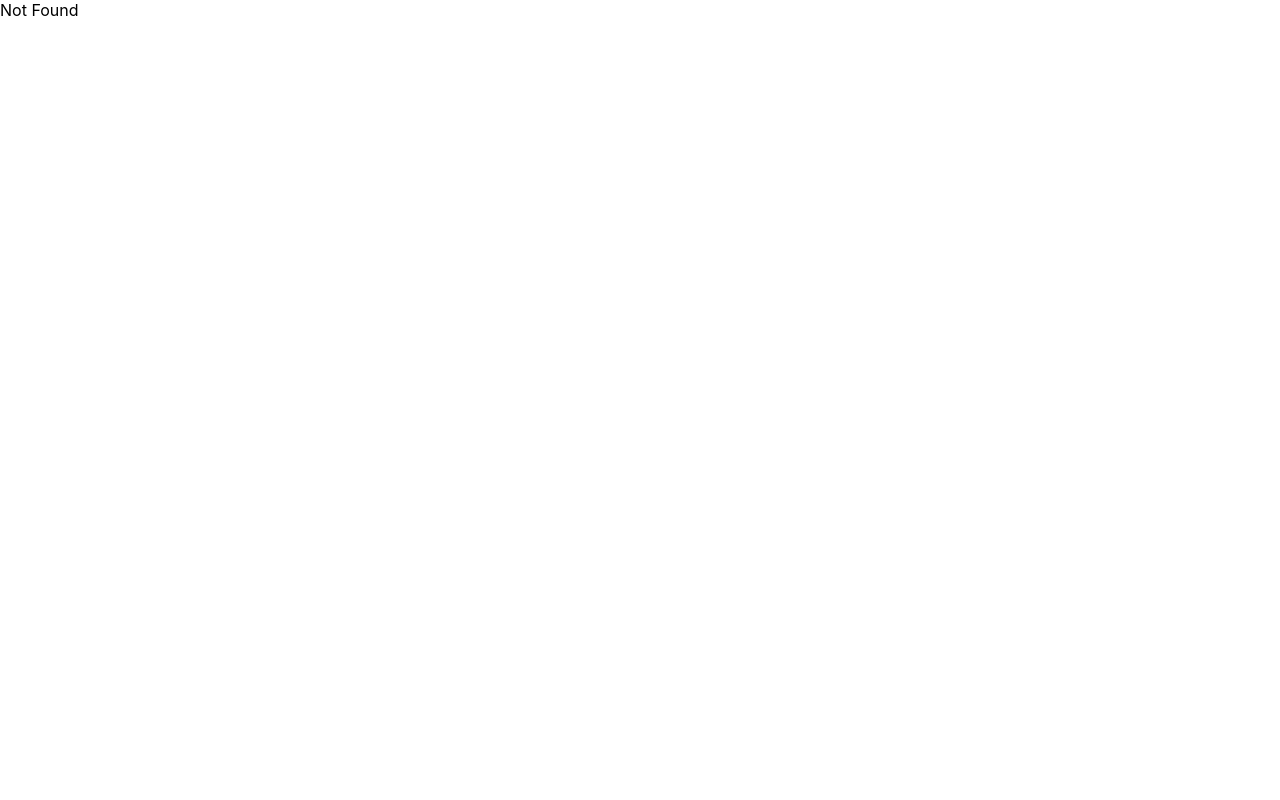
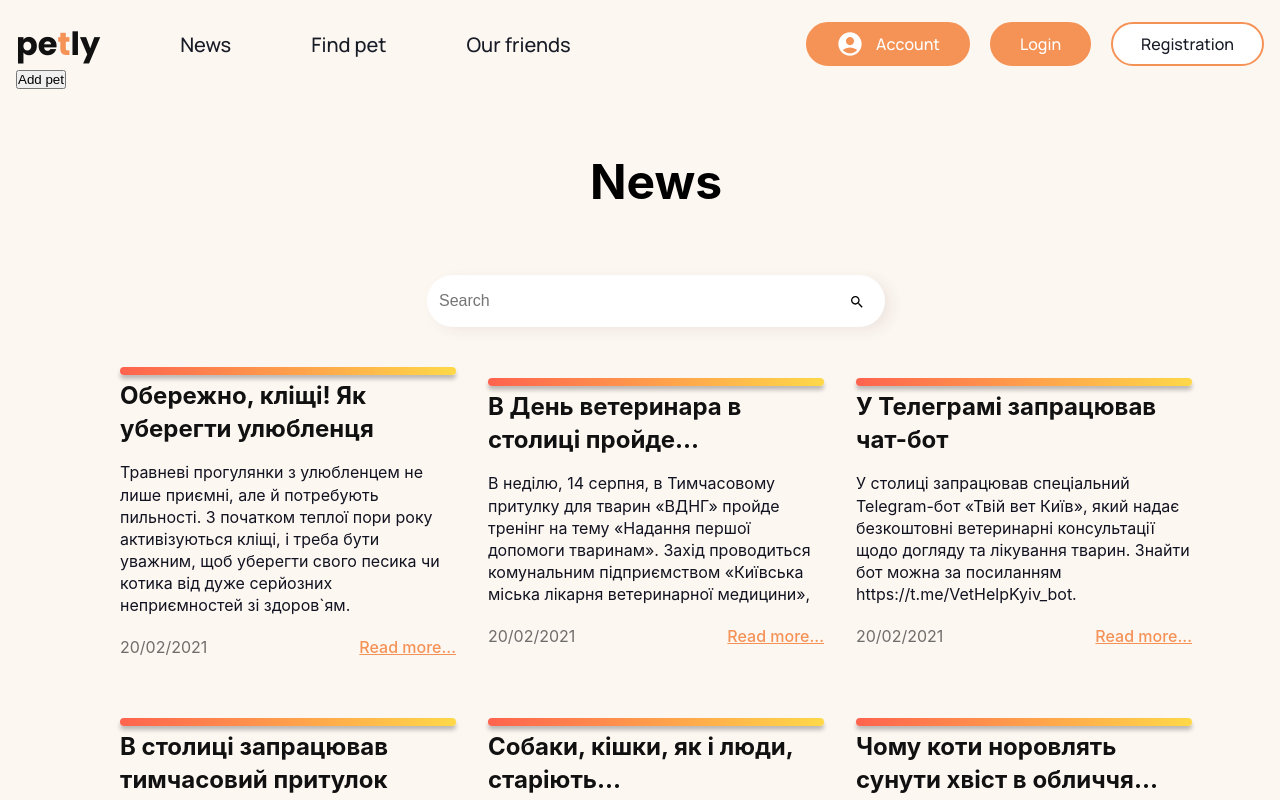
Before and after one commit to BogdanZarichnyy/team-project-react-nodejs-frontend, a React (Create React App) app: page /news in a window 1280 px wide. Shown: the top 800 px of the page. Built offline with nearby package versions, Linux system fonts and the light colour scheme.

Commit message:
created searc input add changed news

```diff
--- a/src/App.js
+++ b/src/App.js
@@ -9,6 +9,7 @@ import './App.css';
 const OurFriendsPages = lazy(() =>
   import('./pages/OurFriendsPages/OurFriendsPages')
 );
+const NewsList = lazy(() => import('./pages/News/NewsList'));
 
 export const App = () => {
   return (
@@ -16,8 +17,9 @@ export const App = () => {
       <Routes>
         <Route path="/" element={<SharedLayout />}>
           <Route path="/login" element={<LoginPage />} />
+          <Route path="/friends" element={<OurFriendsPages />} />
+          <Route path="/news" element={<NewsList />} />
         </Route>
-        <Route path="/friends" element={<OurFriendsPages />} />
 
         <Route path="*" element={<span>Not Found</span>} />
       </Routes>
--- /dev/null
+++ b/src/components/SearchInput/SearchInput.jsx
@@ -0,0 +1,26 @@
+import React from 'react';
+import s from './SearchInput.module.scss';
+import InputBase from '../InputBase/InputBase';
+import sprite from '../../images/sprite.svg';
+
+const SearchInput = () => {
+  return (
+    <form className={s.form}>
+      <div className={s.formSearch}>
+        <InputBase
+          type="text"
+          name="search"
+          placeholder="Search"
+          styles={s.inputSearch}
+        />
+        <button type="submit" className={s.btnSearch}>
+          <svg width="16" height="16">
+            <use href={`${sprite}#searchIcon`}></use>
+          </svg>
+        </button>
+      </div>
+    </form>
+  );
+};
+
+export default SearchInput;
--- /dev/null
+++ b/src/components/SearchInput/SearchInput.module.scss
@@ -0,0 +1,43 @@
+@import "../../sass/utils/mixins";
+@import "../../sass/utils/variables";
+
+.form {
+    text-align: center;
+    margin-bottom: 40px;
+}
+.formSearch {
+    position: relative;
+    display: inline-block;
+    width: 100%;
+
+     @include tablet {
+        width: 608px;
+     }
+}
+
+.inputSearch {
+    padding: 9px 12px;
+    font-weight: 500;
+    font-size: 16px;
+    border: none;
+    box-shadow: 7px 4px 14px rgba(49, 21, 4, 0.07);
+    color:#535353;;
+    background-color: getColor('clr-white');
+}
+
+.btnSearch {
+    position: absolute;
+
+    width: 22px;
+    height: 22px;
+    top: 11px;
+    right: 12px;
+    border: none;
+    border-radius: 50%;
+    background-color: inherit;
+    @include tablet {
+        top: 17px;
+        right: 92px;
+
+    }
+}
--- /dev/null
+++ b/src/components/SearchInput/index.js
@@ -0,0 +1 @@
+export { default } from './SearchInput';
--- /dev/null
+++ b/src/news.json
@@ -0,0 +1,44 @@
+[
+  {
+    "_id": "63ad8cafb5b9f1fae72c358c",
+    "title": "Обережно, кліщі! Як уберегти улюбленця",
+    "url": "https://www.kmlvm.com.ua/oberezhno-klishhi-yak-uberegty-ulyublentsya-vid-nepryyemnostej/",
+    "info": "Травневі прогулянки з улюбленцем не лише приємні, але й потребують пильності. З початком теплої пори року активізуються кліщі, і треба бути уважним, щоб уберегти свого песика чи котика від дуже серйозних неприємностей зі здоров`ям.",
+    "date": "20/02/2021"
+  },
+  {
+    "_id": "63ad8cdfb5b9f1fae72c3592",
+    "title": "В День ветеринара в столиці пройде...",
+    "url": "https://www.kmlvm.com.ua/v-den-veterynara-v-stolytsi-projde-bezkoshtovnyj-trening-z-nadannya-pershoyi-dopomogy-tvarynam/",
+    "info": "В неділю, 14 серпня, в Тимчасовому притулку для тварин «ВДНГ» пройде тренінг на тему «Надання першої допомоги тваринам». Захід проводиться комунальним підприємством «Київська міська лікарня ветеринарної медицини»,",
+    "date": "20/02/2021"
+  },
+  {
+    "_id": "63ad8cedb5b9f1fae72c3595",
+    "title": "У Телеграмі запрацював чат-бот",
+    "url": "https://www.kmlvm.com.ua/u-telegrami-zapratsyuvav-chat-bot-shho-nadaye-bezkoshtovni-konsultatsiyi-shhodo-doglyadu-za-tvarynamy/",
+    "info": "У столиці запрацював спеціальний Telegram-бот «Твій вет Київ», який надає безкоштовні ветеринарні консультації щодо догляду та лікування тварин. Знайти бот можна за посиланням https://t.me/VetHelpKyiv_bot.",
+    "date": "20/02/2021"
+  },
+  {
+    "_id": "63ad8d03b5b9f1fae72c3598",
+    "title": "В столиці запрацював тимчасовий притулок",
+    "url": "https://www.kmlvm.com.ua/v-stolytsi-zapratsyuvav-tymchasovyj-prytulok-dlya-tvaryn/",
+    "info": "Завдяки зусиллям столичних служб та волонтерів, у столиці запрацював тимчасовий притулок для тварин “Виставковий центр”, який діє на території 16 павільйону на ВДНГ. Притулок даватиме прихисток тваринам...",
+    "date": "20/02/2021"
+  },
+  {
+    "_id": "63ad8d13b5b9f1fae72c359b",
+    "title": "Собаки, кішки, як і люди, старіють...",
+    "url": "https://www.kmlvm.com.ua/u-telegrami-zapratsyuvav-chat-bot-shho-nadaye-bezkoshtovni-konsultatsiyi-shhodo-doglyadu-za-tvarynamy/",
+    "info": "Зрілий вік вихованця – велика відповідальність для дбайливого власника. Старіння неможливо зупинити, але як процеси будуть відбуватись саме у вашого вихованця, багато в чому залежить від умов утримання...",
+    "date": "20/02/2021"
+  },
+  {
+    "_id": "63ad8d23b5b9f1fae72c359e",
+    "title": "Чому коти норовлять сунути хвіст в обличчя...",
+    "url": "https://ukr.media/animals/446231/",
+    "info": "Любителі котів зазвичай досконально знають характер своїх пухнастиків. Одних обов'язково потрібно погладити перед їжею, інші чекають, поки ви відкладете книгу, щоб лягти до вас в ліжко. Але іноді коти поводяться так, що навіть...",
+    "date": "20/02/2021"
+  }
+]
--- /dev/null
+++ b/src/pages/News/NewsList.jsx
@@ -0,0 +1,36 @@
+import styles from './NewsList.module.scss';
+import newsArticle from '../../news.json';
+import SearchInput from '../../components/SearchInput';
+
+const NewsList = () => {
+  return (
+    <div className={styles.container}>
+      <h2 className={styles.title}>News</h2>
+      <SearchInput />
+      <ul className={styles.articlelist}>
+        {newsArticle.map(({ _id, title, url, info, date }) => (
+          <li className={styles.articleItem} key={_id}>
+            <span className={styles.gradient}></span>
+            <h3 className={styles.articleTitle}>{title}</h3>
+            <p className={styles.articleDescription}>{info}</p>
+            <p className={styles.articleMeta}>
+              <span className={styles.metaDate}>
+                {date?.split('T').shift().split('-').join('/')}
+              </span>
+              <a
+                href={url}
+                target="_blank"
+                rel="noreferrer noopener nofollow"
+                className={styles.metaLink}
+              >
+                Read more...
+              </a>
+            </p>
+          </li>
+        ))}
+      </ul>
+    </div>
+  );
+};
+
+export default NewsList;
--- /dev/null
+++ b/src/pages/News/NewsList.module.scss
@@ -0,0 +1,93 @@
+@import '../../sass/utils/mixins';
+@import '../../sass/utils/variables';
+@import '../../sass/utils/container';
+
+.articleTitle {
+    margin-bottom: 16px;
+
+    @include font-size(24px, 700, 1.38);
+    color: getColor('clr-black');
+}
+
+.title {
+    font-size: 24px;
+    line-height: 1.38;
+    text-align: center;
+    margin-bottom: 28px;
+
+    @include tablet {
+        font-size: 48px;
+        margin-bottom: 40px;
+    }
+
+    @include desktop {
+        margin-bottom: 60px;
+    }
+}
+
+.articlelist {
+    @include flex-center;
+    flex-direction: column;
+    gap: 40px 0;
+    height: 100%;
+
+    @include tablet {
+        @include flex-center;
+        flex-direction: row;
+
+        flex-wrap: wrap;
+        gap: 60px 32px;
+    }
+
+    @include desktop {
+        justify-content: center;
+    }
+}
+
+.articleItem {
+    width: 280px;
+    height: 100%;
+
+    font-size: 16px;
+
+    @include tablet {
+        width: 336px;
+    }
+}
+
+.gradient {
+    display: block;
+    margin-bottom: 4px;
+    height: 8px;
+    background: linear-gradient(90deg, #ff634e 0%, #ffdf48 105.44%);
+    border-radius: 40px;
+    box-shadow: 0px 4px 4px rgba(0, 0, 0, 0.25);
+}
+
+.articleDescription {
+    margin-bottom: 20px;
+
+    @include font-size(16px, 400, 1.38);
+    color: rgb(17, 19, 33);
+}
+
+.articleMeta {
+    display: flex;
+    justify-content: space-between;
+}
+
+.metaDate {
+    @include font-size(16px, 400, 1.38);
+    color: rgba(17, 17, 17, 0.6);
+}
+
+.metaLink {
+    @include font-size(16px, 500, 1.38);
+    text-decoration: underline;
+    color: getColor('clr-accent');
+
+    &:hover,
+    &:focus {
+        color: var('GRADIENT');
+    }
+}
--- /dev/null
+++ b/src/pages/News/index.js
@@ -0,0 +1 @@
+export { default } from './NewsList';
```
Also changed, not shown: 1 other file (tests, documents, lock files or other folders).
